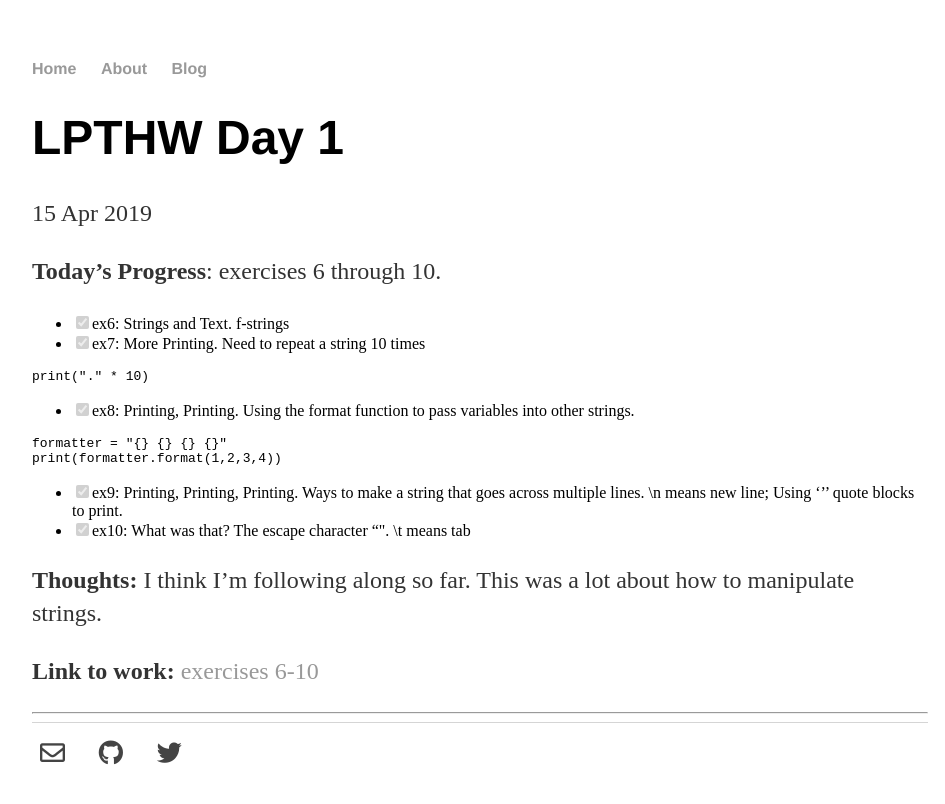
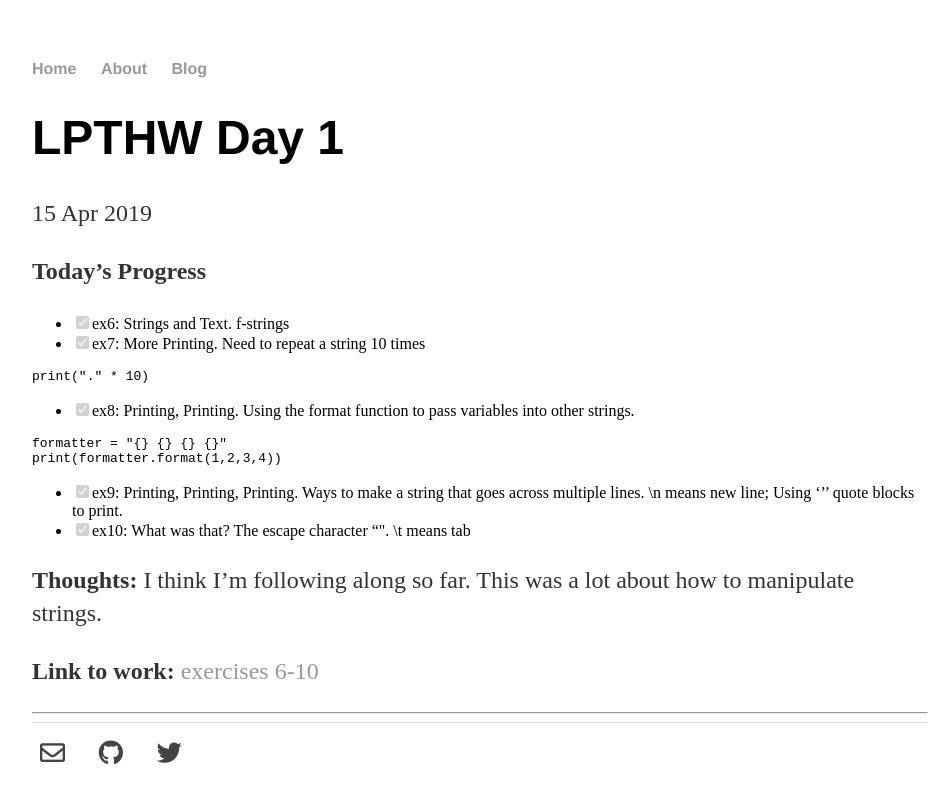
Before and after one commit to scottfontenot/scottfontenot.github.io, a Jekyll site: the page built from _posts/2019-04-15-LPTHW-day-1.md, in a window 1280 px wide. Shown: the top 804 px of the page, without its empty margins (160-1105 px from the left). Built offline with Jekyll 4.4.1, drawn with Linux system fonts in a browser that asks for light colours; nearby versions of some CDN libraries.

Commit message:
Update 2019-04-15-LPTHW-day-1.md

```diff
--- a/_posts/2019-04-15-LPTHW-day-1.md
+++ b/_posts/2019-04-15-LPTHW-day-1.md
@@ -4,7 +4,8 @@ title: "LPTHW Day 1"
 date: 2019-04-15
 ---
 
-**Today's Progress**: exercises 6 through 10.
+**Today's Progress**
+
 - [x] ex6: Strings and Text. f-strings
 - [x] ex7: More Printing. Need to repeat a string 10 times
 
```
